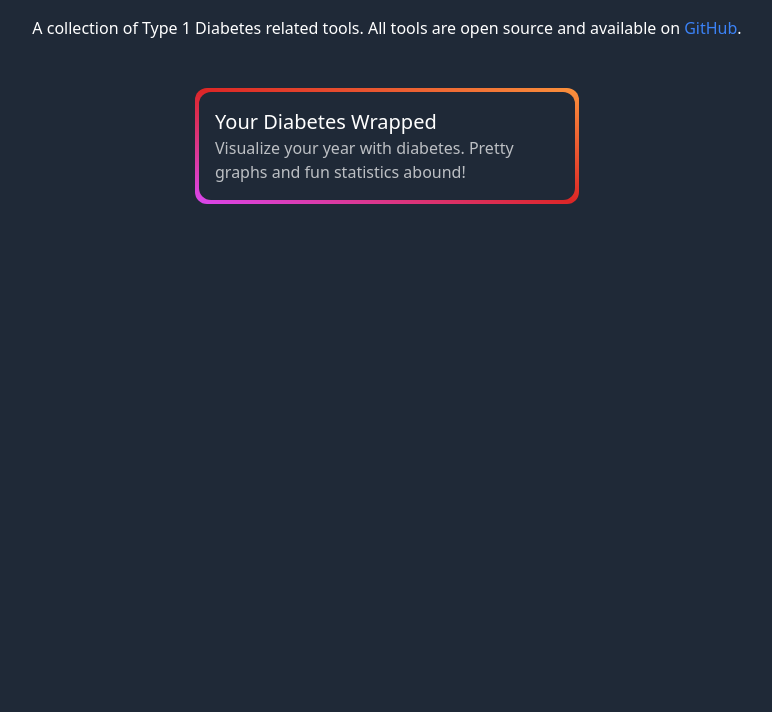
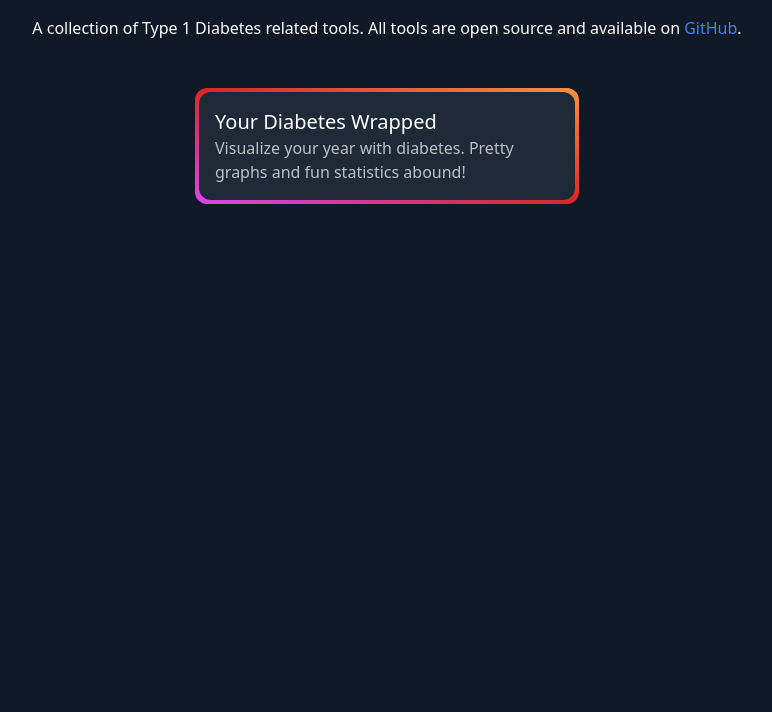
Before and after one commit to t1dtools/t1d.tools, a website: page src/index.html in a window 1280 px wide. Shown: the part 88-800 px from the top of the page, without its empty margins (253-1025 px from the left). Drawn offline with nearby package versions, Linux system fonts and the light colour scheme; files that its build step writes are made by us from their sources.

Commit message:
make backgound darker

```diff
--- a/src/index.html
+++ b/src/index.html
@@ -7,7 +7,7 @@
     <title>t1d.tools - A collection of Type 1 Diabetes related tools</title>
     <link href="/output.css" rel="stylesheet" />
   </head>
-  <body class="bg-gray-800 text-white">
+  <body class="bg-gray-900 text-white">
     <div
       class="mt-8 flex flex-col place-content-center place-items-center text-center"
     >
```
